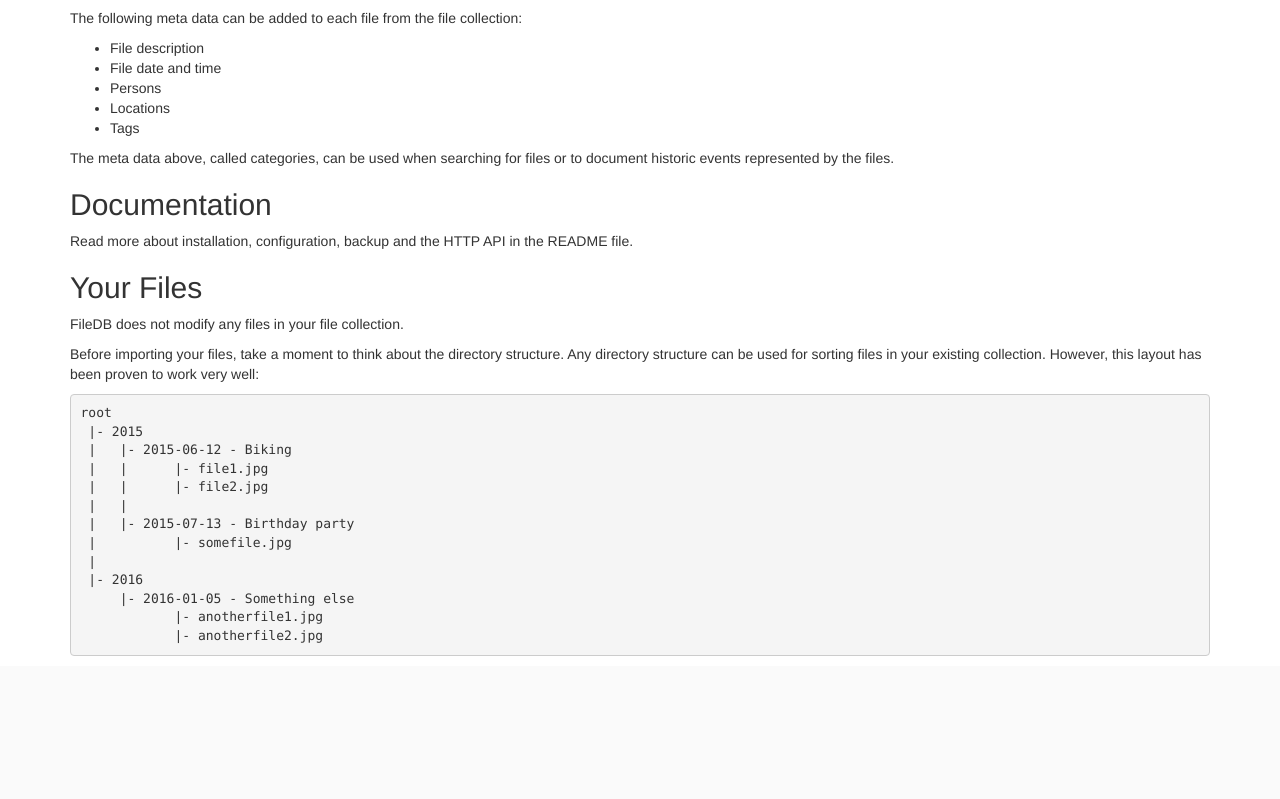
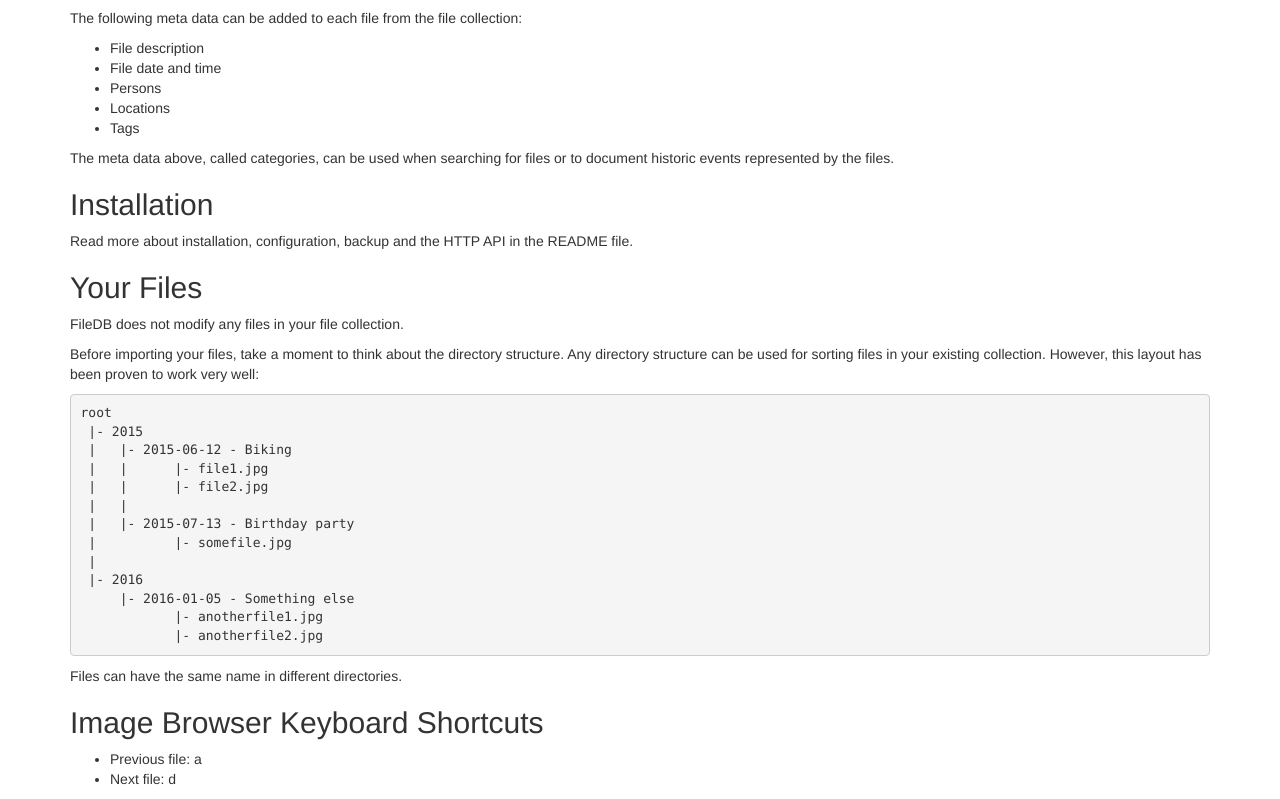
Before and after one commit to ponmar/filedb, a Flask app: page /help in a window 1280 px wide. Shown: the part 205-1004 px from the top of the page. Before the commit the page ends 861 px from the top, so only its background shows below. Run offline with Flask 2, Linux system fonts and the light colour scheme; the visitor is signed in with stand-in values (Sample User, id 1); some libraries are stand-ins or nearby versions.

Commit message:
Help page update

```diff
--- a/templates/help.html
+++ b/templates/help.html
@@ -22,7 +22,7 @@
 </ul>
 <p>The meta data above, called categories, can be used when searching for files or to document historic events represented by the files.</p>
 
-<h2>Documentation</h2>
+<h2>Installation</h2>
 <p>Read more about installation, configuration, backup and the HTTP API in the README file.</p>
 
 <h2>Your Files</h2>
@@ -43,6 +43,13 @@ root
             |- anotherfile1.jpg
             |- anotherfile2.jpg
 </pre>
+<p>Files can have the same name in different directories.</p>
+
+<h2>Image Browser Keyboard Shortcuts</h2>
+<ul>
+    <li>Previous file: a</li>
+    <li>Next file: d</li>
+</ul>
 
 {% endif %}
 {% endblock %}
```
